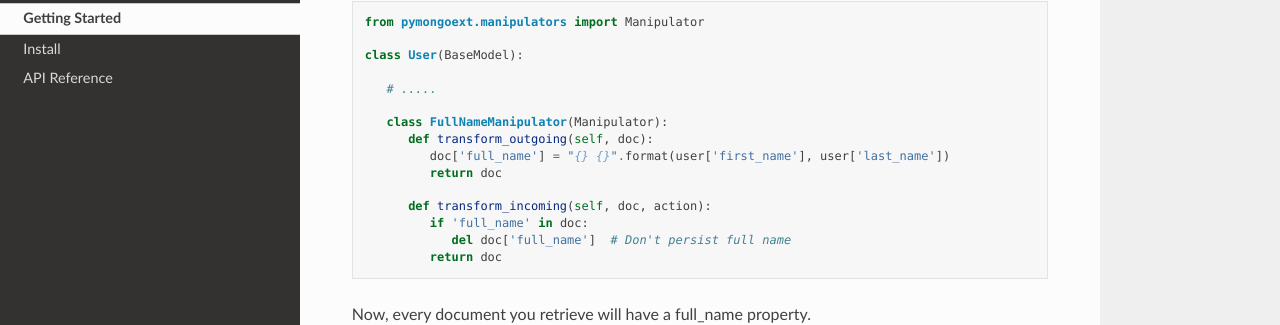
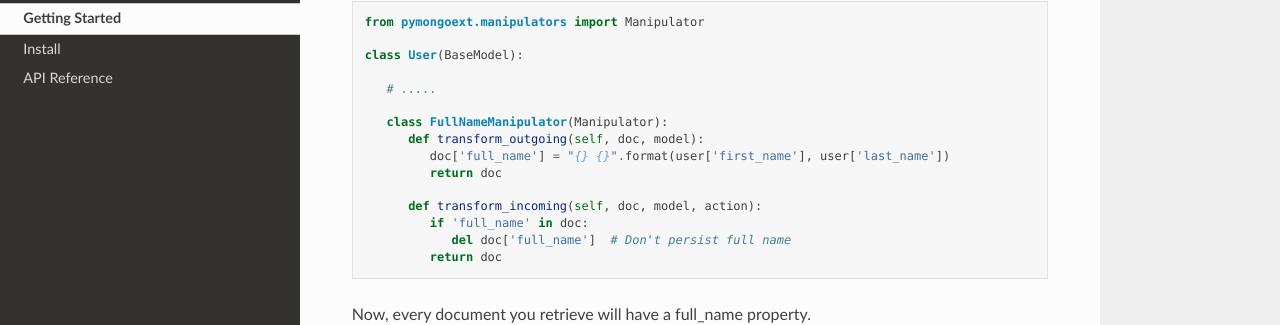
Before and after one commit to musyoka-morris/pymongoext, a Sphinx documentation site: the page built from docs/index.rst, in a window 1280 px wide and 900 px high, scrolled down 1621 px. Shown: the part 128-453 px from the top of the window. Built offline with Sphinx 7.4.7 and the Read the Docs theme 2.0.0, drawn with Linux system fonts in a browser that asks for light colours.

Commit message:
Fix docs

```diff
--- a/README.rst
+++ b/README.rst
@@ -41,7 +41,7 @@ Some simple examples of what pymongoext code looks like:
     from pymongoext import *
 
 
-    class UserB(Model):
+    class User(Model):
         @classmethod
         def db(cls):
             return MongoClient()['my_database_name']
@@ -61,10 +61,10 @@ Some simple examples of what pymongoext code looks like:
 
 
     # Create a user
-    >>> UserB.insert_one({'email': 'jane@gmail.com', 'name': 'Jane Doe', 'yob': 1990})
+    >>> User.insert_one({'email': 'jane@gmail.com', 'name': 'Jane Doe', 'yob': 1990})
 
     # Fetch one user
-    >>> user = UserB.find_one()
+    >>> user = User.find_one()
 
     # Print the users age
     >>> print(user['age'])
--- a/docs/index.rst
+++ b/docs/index.rst
@@ -106,11 +106,11 @@ A Manipulator lets you define a virtual property ``full_name`` that won't get pe
       # .....
 
       class FullNameManipulator(Manipulator):
-         def transform_outgoing(self, doc):
+         def transform_outgoing(self, doc, model):
             doc['full_name'] = "{} {}".format(user['first_name'], user['last_name'])
             return doc
 
-         def transform_incoming(self, doc, action):
+         def transform_incoming(self, doc, model, action):
             if 'full_name' in doc:
                del doc['full_name']  # Don't persist full name
             return doc
```
